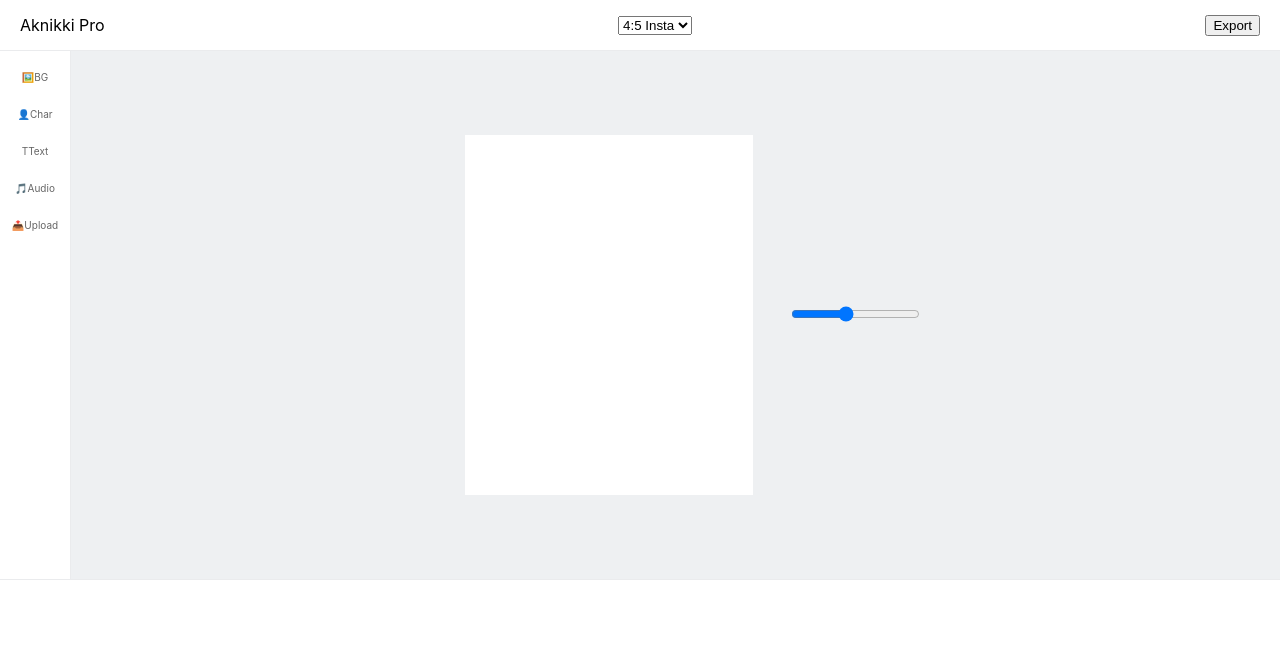
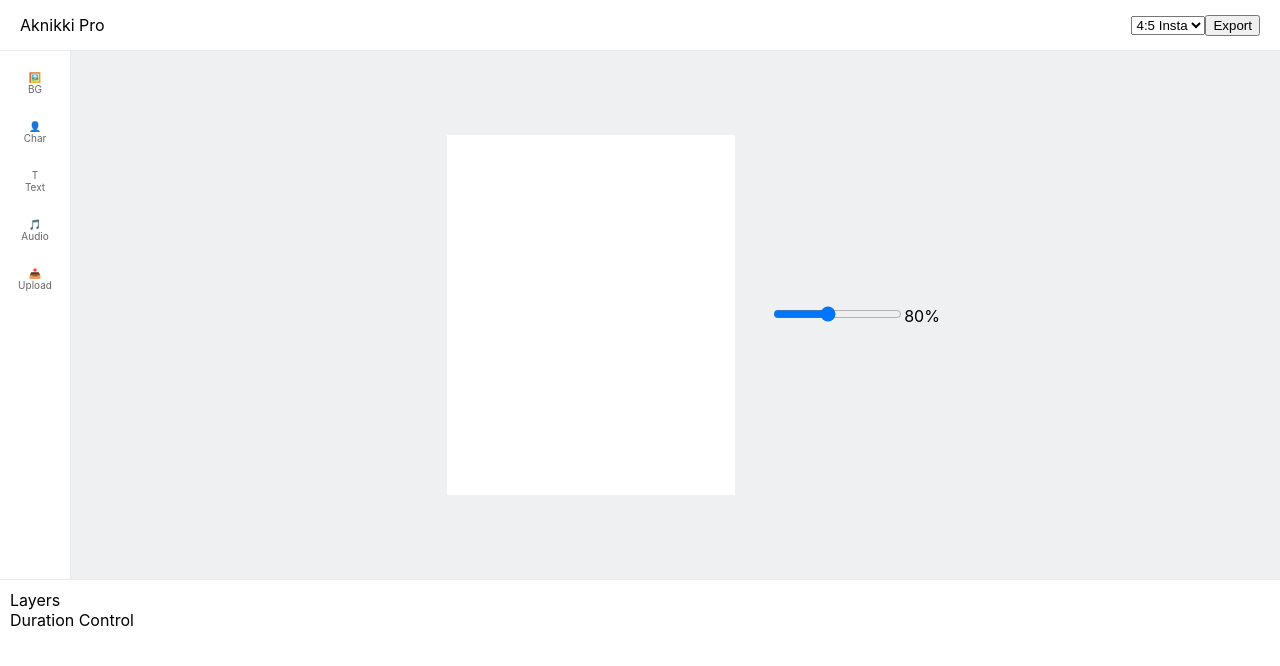
Before and after one commit to AKERA9/aknikki, a React (Create React App) app: page / in a window 1280 px wide. Shown: the top 666 px of the page. Built offline with nearby package versions, Linux system fonts and the light colour scheme.

Commit message:
Update App.js

```diff
--- a/src/App.js
+++ b/src/App.js
@@ -3,12 +3,12 @@ import { Stage, Layer, Image as KonvaImage, Rect, Transformer, Group, Text } fro
 import useImage from 'use-image';
 import './App.css';
 
-const ObjectControl = ({ x, y, onDelete, onDuplicate }) => (
+const FloatingMenu = ({ x, y, onDelete, onDuplicate }) => (
   <Group x={x} y={y - 50}>
-    <Rect width={100} height={32} fill="white" cornerRadius={6} shadowBlur={10} shadowOpacity={0.1} />
-    <Text text="🗑️" x={12} y={10} onClick={onDelete} cursor="pointer" />
-    <Text text="📑" x={45} y={10} onClick={onDuplicate} cursor="pointer" />
-    <Text text="•••" x={75} y={10} cursor="pointer" />
+    <Rect width={100} height={32} fill="#ffffff" cornerRadius={6} shadowBlur={10} shadowOpacity={0.15} />
+    <Text text="🗑️" x={12} y={8} onClick={onDelete} cursor="pointer" />
+    <Text text="📑" x={42} y={8} onClick={onDuplicate} cursor="pointer" />
+    <Text text="•••" x={72} y={8} cursor="pointer" />
   </Group>
 );
 
@@ -51,7 +51,7 @@ const RenderElement = ({ el, isSelected, onSelect, onChange, onDelete, onDuplica
       {isSelected && (
         <>
           <Transformer ref={trRef} />
-          <ObjectControl x={el.x} y={el.y} onDelete={onDelete} onDuplicate={onDuplicate} />
+          <FloatingMenu x={el.x} y={el.y} onDelete={onDelete} onDuplicate={onDuplicate} />
         </>
       )}
     </React.Fragment>
@@ -67,17 +67,17 @@ export default function App() {
   const [ratio, setRatio] = useState({ w: 360, h: 450 });
 
   const assets = {
-    BG: [{ name: 'Sky', url: 'https://images.unsplash.com/photo-1557683316-973673baf926?w=200' }],
-    Char: [{ name: 'Lion', url: 'https://img.icons8.com/color/200/lion.png' }]
+    BG: [{ name: 'Sky', url: 'https://images.unsplash.com/photo-1557683316-973673baf926?w=200' }, { name: 'Pink', url: 'https://images.unsplash.com/photo-1503455637927-730bce8583c0?w=200' }],
+    Char: [{ name: 'Lion', url: 'https://img.icons8.com/color/200/lion.png' }, { name: 'Man', url: 'https://img.icons8.com/fluency/200/business-man.png' }]
   };
 
   const addItem = (type, data = {}) => {
     const newEl = { id: `el-${Date.now()}`, type, x: 50, y: 50, start: 0, duration: 5, ...data };
     setElements([...elements, newEl]);
     setActivePanel(null);
+    setSelectedId(newEl.id);
   };
 
-  // Layer Order Change (Drag & Drop Logic)
   const moveLayer = (index, direction) => {
     const newElements = [...elements];
     const targetIndex = index + direction;
@@ -87,47 +87,57 @@ export default function App() {
     }
   };
 
+  const filteredAssets = activePanel && assets[activePanel]
+    ? assets[activePanel].filter(a => a.name.toLowerCase().includes(searchTerm.toLowerCase()))
+    : [];
+
   return (
     <div className="ak-pro-root">
       <header className="ak-header">
         <div className="ak-logo">Aknikki <span>Pro</span></div>
+        <div className="header-right">
           <select onChange={(e) => setRatio(e.target.value === '16:9' ? {w:640,h:360} : {w:360,h:450})}>
             <option value="4:5">4:5 Insta</option>
             <option value="16:9">16:9 YT</option>
           </select>
           <button className="export-btn">Export</button>
+        </div>
       </header>
 
       <div className="ak-main">
         <aside className="ak-sidebar">
           {['BG', 'Char', 'Text', 'Audio', 'Upload'].map(item => (
             <div key={item} className={`side-item ${activePanel === item ? 'on' : ''}`}
-                 onClick={() => setActivePanel(activePanel === item ? null : item)}>
-              {item === 'BG' ? '🖼️' : item === 'Char' ? '👤' : item === 'Text' ? 'T' : item === 'Audio' ? '🎵' : '📤'}
+                 onClick={() => { setActivePanel(activePanel === item ? null : item); setSearchTerm(""); }}>
+              <div className="icon">{item === 'BG' ? '🖼️' : item === 'Char' ? '👤' : item === 'Text' ? 'T' : item === 'Audio' ? '🎵' : '📤'}</div>
               <span>{item}</span>
             </div>
           ))}
         </aside>
 
-        {/* Sliding Panel with Search & Arrow Close */}
         <div className={`ak-panel ${activePanel ? 'open' : ''}`}>
           <div className="panel-top">
-            <input placeholder="Search assets..." onChange={(e) => setSearchTerm(e.target.value)} className="search-bar" />
+            <input placeholder={`Search ${activePanel}...`} value={searchTerm} onChange={(e) => setSearchTerm(e.target.value)} className="search-bar" />
             <button className="arrow-close" onClick={() => setActivePanel(null)}>❮</button>
           </div>
           <div className="asset-grid">
-            {activePanel === 'Text' && <button onClick={() => addItem('Text', {content: 'New Text', fontSize: 30})}>Add Text</button>}
-            {assets[activePanel]?.filter(a => a.name.toLowerCase().includes(searchTerm.toLowerCase())).map(a => (
+            {activePanel === 'Text' && (
+              <div className="text-full-row">
+                <button onClick={() => addItem('Text', {content: 'Add Heading', fontSize: 35, fill: '#000'})} className="add-text-btn">Add Heading</button>
+                <button onClick={() => addItem('Text', {content: 'Add Body Text', fontSize: 20, fill: '#333'})} className="add-text-btn">Add Body Text</button>
+              </div>
+            )}
+            {filteredAssets.map(a => (
               <img key={a.url} src={a.url} onClick={() => addItem(activePanel, {url: a.url})} alt="asset" />
             ))}
           </div>
         </div>
 
         <main className="ak-workspace">
-          <div className="stage-center" style={{ transform: `scale(${zoom})` }}>
+          <div className="stage-container" style={{ transform: `scale(${zoom})` }}>
             <Stage width={ratio.w} height={ratio.h} onMouseDown={(e) => e.target === e.target.getStage() && setSelectedId(null)}>
               <Layer>
-                <Rect width={ratio.w} height={ratio.h} fill="#fff" shadowBlur={15} />
+                <Rect width={ratio.w} height={ratio.h} fill="#fff" shadowBlur={15} shadowOpacity={0.1} />
                 {elements.map((el, i) => (
                   <RenderElement key={el.id} el={el} isSelected={el.id === selectedId}
                     onSelect={() => setSelectedId(el.id)}
@@ -143,23 +153,34 @@ export default function App() {
               </Layer>
             </Stage>
           </div>
-          <div className="zoom-control">
+          <div className="zoom-bar">
             <input type="range" min="0.3" max="1.5" step="0.1" value={zoom} onChange={(e) => setZoom(parseFloat(e.target.value))} />
+            <span>{Math.round(zoom * 100)}%</span>
           </div>
         </main>
       </div>
 
       <footer className="ak-timeline">
+        <div className="timeline-labels">
+          <div className="tl-head">Layers</div>
           {elements.map((el, i) => (
-          <div key={el.id} className={`tl-row ${el.id === selectedId ? 'active' : ''}`} onClick={() => setSelectedId(el.id)}>
-            <div className="tl-order">
+            <div key={el.id} className={`tl-label-row ${el.id === selectedId ? 'active' : ''}`} onClick={() => setSelectedId(el.id)}>
+              <div className="order-btns">
                 <button onClick={() => moveLayer(i, 1)}>▲</button>
                 <button onClick={() => moveLayer(i, -1)}>▼</button>
               </div>
-            <div className="tl-label">{el.type}</div>
-            <div className="tl-bar-bg"><div className="tl-bar" style={{ width: el.duration * 30, left: el.start * 30 }}>{el.type}</div></div>
+              <span>{el.type}</span>
             </div>
           ))}
+        </div>
+        <div className="timeline-tracks">
+          <div className="tl-head">Duration Control</div>
+          {elements.map(el => (
+            <div key={el.id} className={`track-row ${el.id === selectedId ? 'active' : ''}`} onClick={() => setSelectedId(el.id)}>
+              <div className="track-pill" style={{ width: el.duration * 30, left: el.start * 30 }}>{el.type}</div>
+            </div>
+          ))}
+        </div>
       </footer>
     </div>
   );
```
Lines whose indentation alone changed are shown as unchanged.
